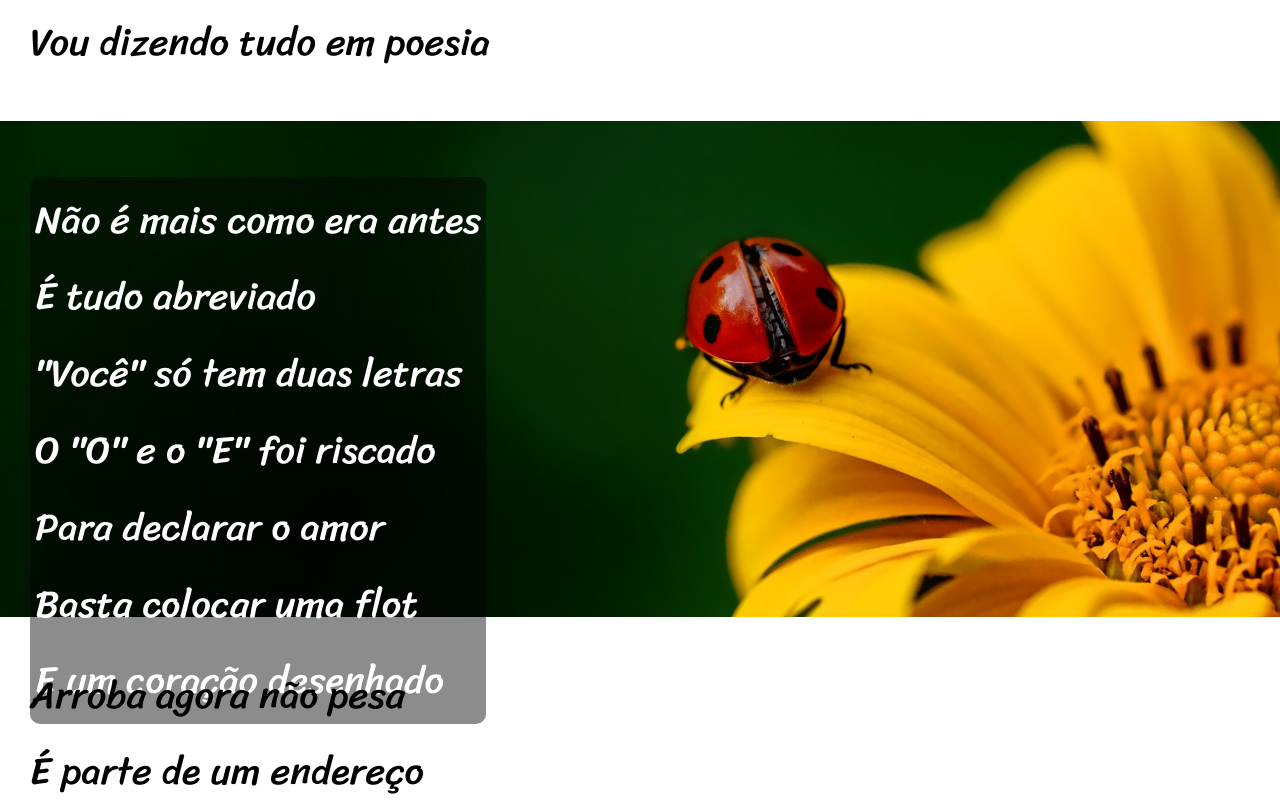
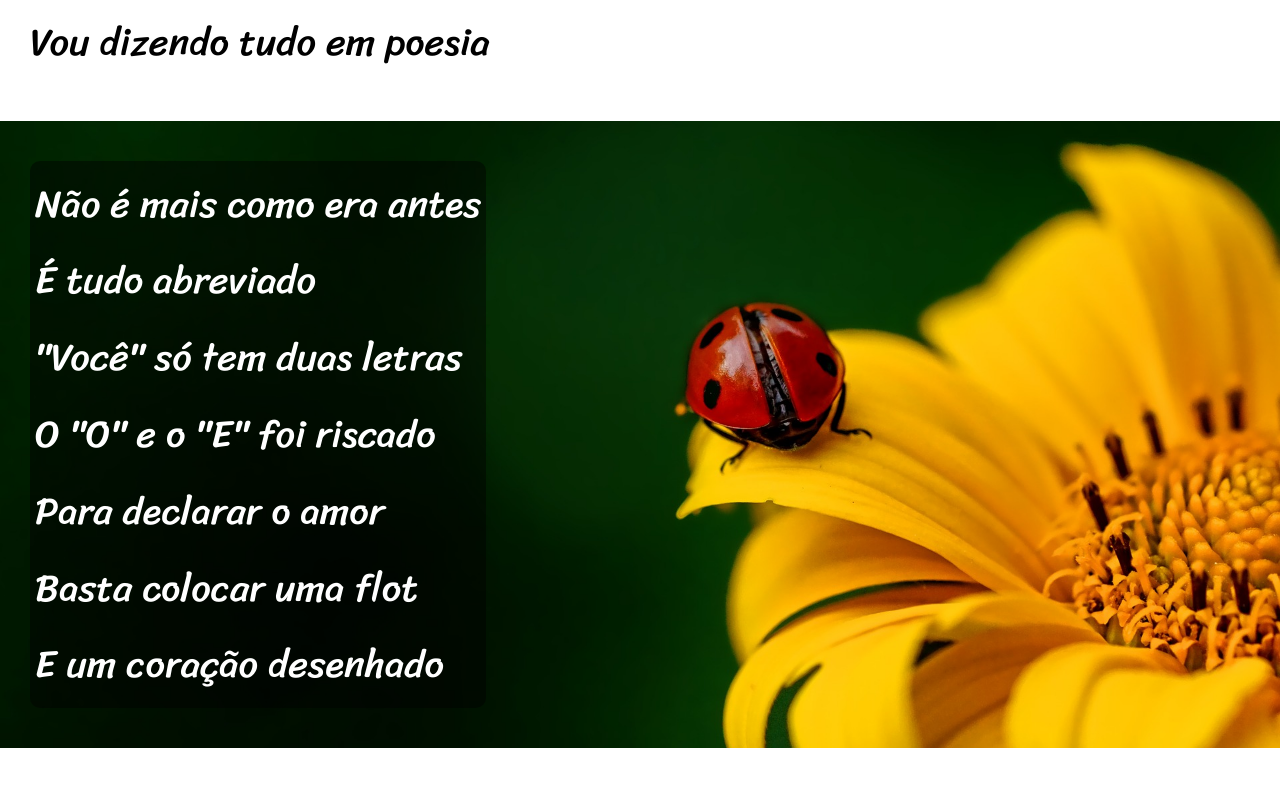
Before and after one commit to josesampaio777/projeto-cordel, a plain HTML site: page index.html in a window 1280 px wide. Shown: the part 760-1560 px from the top of the page. Drawn offline with Linux system fonts and the light colour scheme.

```diff
--- a/index.html
+++ b/index.html
@@ -24,7 +24,7 @@
             Vou dizendo tudo em poesia<br>
             </p>
         </article>
-        <article class="img">
+        <article class="img" id="first">
             <p class="paragrafodaimagem">
             Não é mais como era antes<br>
             É tudo abreviado<br>
@@ -57,7 +57,7 @@
             Decifre esse rabisco.<br>
             </p>
         </article>
-        <article class="img">
+        <article class="img" id="second">
             <p class="paragrafodaimagem">
             Tenho saudade das cartas<br>
             Escritas com a própria mão<br>
--- a/style.css
+++ b/style.css
@@ -7,6 +7,11 @@
     margin: 0;
     padding: 0;
     font-size: 1em;
+}
+
+body, html {
+    min-height: 100%;
+    background-color: silver;
 }
 
 header > h1 {
@@ -47,6 +52,12 @@
     margin: auto;
 }
 
+section article {
+    background-color: white;padding-top: 5vh;
+    padding-bottom: 5vh;
+    padding-left: 30px;
+}
+
 article > p {
     font-family: 'Sriracha', cursive;
     text-align: left;
@@ -54,21 +65,19 @@
     line-height: 2em;
 }
 
-article {
-    padding-top: 5vh;
-    padding-bottom: 5vh;
-    padding-left: 30px;
+#first {
+    background-image: url(imagens/background001.jpg);
+}
+
+#second {
+    background-image: url(imagens/background002.jpg);
 }
 
 .img {
-    background-image: url(imagens/background001.jpg);
     background-repeat: no-repeat;
     background-position: right center;
     background-size: cover;
     background-attachment: fixed;
-    height: 50vh;
-    padding-top: 7vh;
-
 }
 
 .paragrafodaimagem {
```
